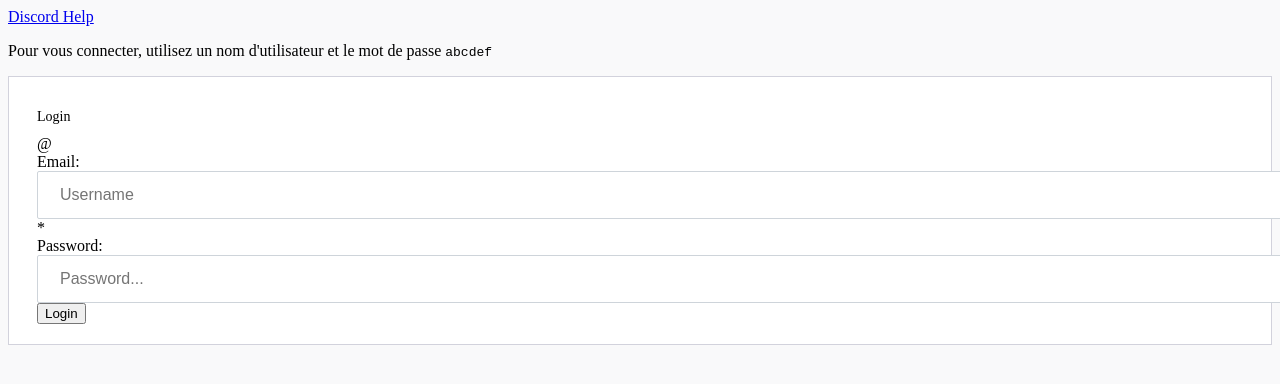
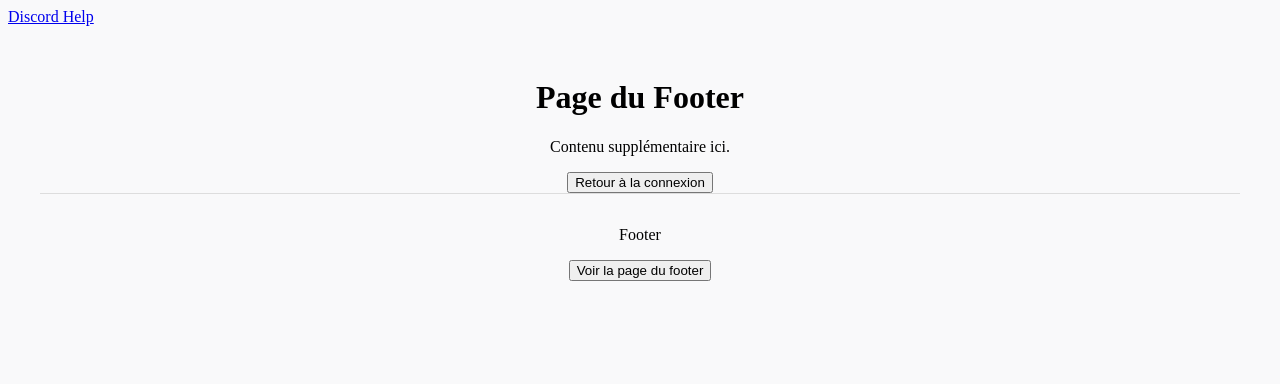
Before and after one commit to clementmarius/followedApplicationsInternship, a React (Vite) app in the folder front/frontFollowed/: page /footer in a window 1280 px wide. Before the commit this address led to /. Shown: the top 384 px of the page. Built offline with nearby package versions, Linux system fonts and the light colour scheme; no server answers.

Commit message:
redirect after login

```diff
--- a/front/frontFollowed/src/App.jsx
+++ b/front/frontFollowed/src/App.jsx
@@ -5,6 +5,7 @@ import { Routes, Route, Navigate } from "react-router-dom";
 import Header from "./components/Header";
 import LoginForm from "./components/Login";
 import LandingPage from "./components/LandingPage";
+import FooterPage from "./components/FooterPage";
 
 const App = () => {
   const { state } = useContext(StoreContext);
@@ -29,6 +30,9 @@ const App = () => {
               }
             />
           )}
+          {/* Nouvelle route pour FooterPage */}
+          <Route path="/footer" element={<FooterPage />} />
+
           {/* Redirection en cas d'URL incorrecte */}
           <Route path="*" element={<Navigate to="/" />} />
         </Routes>
--- a/front/frontFollowed/src/static/Footer.jsx
+++ b/front/frontFollowed/src/components/Footer.jsx
@@ -1,3 +1,4 @@
+// src/components/Footer.jsx
 import React from "react";
 import { useNavigate } from "react-router-dom";
 
@@ -7,7 +8,7 @@ const Footer = () => {
   return (
     <footer style={{ textAlign: "center", padding: "1rem", borderTop: "1px solid #ddd" }}>
       <p>Footer</p>
-      <button onClick={() => navigate("/")}>Retour à la connexion</button>
+      <button onClick={() => navigate("/footer")}>Voir la page du footer</button> {/* Changer la route */}
     </footer>
   );
 };
--- /dev/null
+++ b/front/frontFollowed/src/components/FooterPage.jsx
@@ -0,0 +1,22 @@
+import React from "react";
+import { useNavigate } from "react-router-dom";
+import Footer from "./Footer";
+
+const FooterPage = () => {
+  const navigate = useNavigate();
+
+  return (
+    <div style={{ textAlign: "center", padding: "2rem" }}>
+      <h1>Page du Footer</h1>
+      <p>Contenu supplémentaire ici.</p>
+
+      {/* Bouton pour retourner à la page de connexion */}
+      <button onClick={() => navigate("/")}>Retour à la connexion</button>
+
+      {/* Affichage du footer */}
+      <Footer />
+    </div>
+  );
+};
+
+export default FooterPage;
--- a/front/frontFollowed/src/components/login.jsx
+++ b/front/frontFollowed/src/components/login.jsx
@@ -2,6 +2,7 @@ import { useState } from "react";
 import Cookies from "universal-cookie";
 import { useNavigate } from "react-router-dom";
 import displayLandingPage from "./DisplayLandingPage";
+import Footer from "./Footer";
 
 const LoginForm = () => {
   const navigate = useNavigate();
@@ -27,7 +28,6 @@ const LoginForm = () => {
       cookies.set("token", token);
       console.log("Login successful:", data);
 
-      // Optionally fetch user profile
       const profileResponse = await fetch("http://localhost:3000/profile/me", {
         method: "GET",
         headers: { authorization: `Bearer ${token}` },
@@ -51,9 +51,7 @@ const LoginForm = () => {
             <span
               className="input-group-text justify-content-center"
               id="username-prefix"
-              style={{
-                width: "2.5rem",
-              }}
+              style={{ width: "2.5rem" }}
             >
               @
             </span>
@@ -77,9 +75,7 @@ const LoginForm = () => {
                 <span
                   className="input-group-text justify-content-center"
                   id="password-prefix"
-                  style={{
-                    width: "2.5rem",
-                  }}
+                  style={{ width: "2.5rem" }}
                 >
                   *
                 </span>
@@ -104,6 +100,7 @@ const LoginForm = () => {
           </div>
         </div>
       </div>
+      <Footer /> {/* Ajout du footer ici */}
     </>
   );
 };
```
